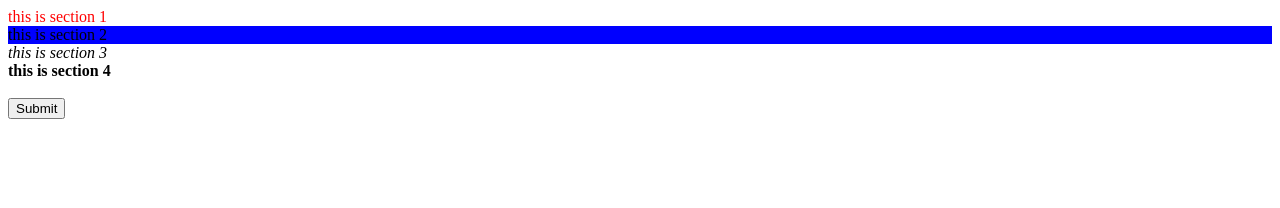
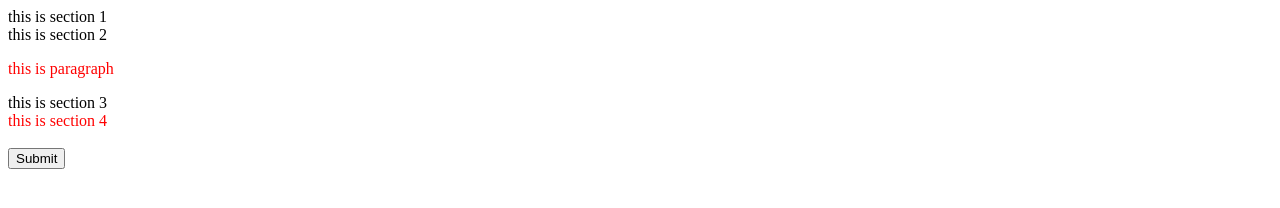
Before and after one commit to Adnan525/js_react_docker, a plain HTML site: page static/index.html in a window 1280 px wide. Both pictures are taken after a click on the button "Submit". Drawn offline with Linux system fonts and the light colour scheme.

Commit message:
class name added

```diff
--- /dev/null
+++ b/src/className.js
@@ -0,0 +1,8 @@
+// sinngle class can be used by multiple html elements
+function inputFun()
+{
+    var x = document.getElementsByClassName("c1");
+    for(var i = 0; i < x.length; i++){
+        x[i].style.color = "red";
+    }
+}
--- a/src/object.js
+++ b/src/object.js
@@ -29,3 +29,4 @@ document.write(car2.make);
 car2.color = "red";
 document.write("<br>")
 document.write(car2.color);
+// delete car2.color;
--- a/static/index.html
+++ b/static/index.html
@@ -9,11 +9,12 @@
 <body>
     <div>this is section 1</div>
     <div>this is section 2</div>
+    <p class = "c1">this is paragraph</p>
     <div>this is section 3</div>
-    <div>this is section 4</div>
+    <div class="c1">this is section 4</div>
     <br>
     <input type="button" onclick="inputFun()" value="Submit">
     <!-- <h1>Hello world from static folder</h1> -->
-    <script src = "/src/tagname.js" type = "text/JavaScript"></script>
+    <script src = "/src/className.js" type = "text/JavaScript"></script>
 </body>
 </html>
```
